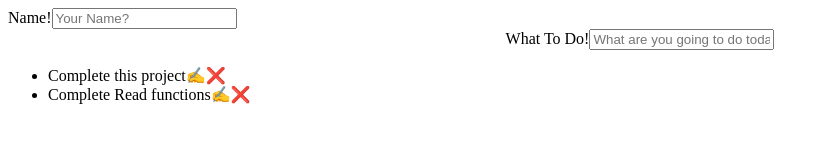
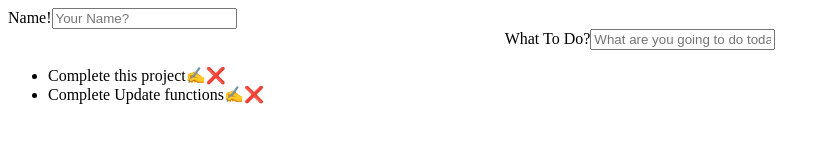
Before and after one commit to taehwan920/react-todo, a React (Create React App) app: page / in a window 1280 px wide. Shown: the top 160 px of the page, without its empty margins (0-830 px from the left). Built offline with nearby package versions, Linux system fonts and the light colour scheme.

Commit message:
Complete WriteToDo Component / Some D&C
WriteToDo컴포넌트가 완료됨. App컴포넌트의 메소드 및 YourName메소드의 리팩토링도 다소 있음.

```diff
--- a/src/App.js
+++ b/src/App.js
@@ -1,46 +1,9 @@
 import React from 'react';
 import HelloName from './components/HelloName';
 import YourName from './components/YourName';
+import ReadToDo from './components/ReadToDo';
+import WriteToDo from './components/WriteToDo';
 
-
-class WriteToDo extends React.Component {
-    render() {
-        return (
-            <center className="centerForWriting">
-                <form action="" className="WriteToDo">
-                    <label>
-                        What To Do!
-                        <input type="text" placeholder="What are you going to do today?" />
-                    </label>
-                </form>
-            </center>
-        )
-    }
-}
-
-class ReadToDo extends React.Component {
-    render() {
-        console.log('ReadToDo render')
-        const arrData = this.props.data
-        let toDoList = [];
-        arrData.map(item =>
-            toDoList.push(
-                <li className="toDo" data-id={item.id}>
-                    {item.toDo}
-                    <span role="img" aria-label="writing hand" className="toDo_btn">✍</span>
-                    <span role="img" aria-label="cross mark" className="toDo_btn">❌</span>
-                </li>
-            )
-        );
-        return (
-            <article className="toDoList" >
-                <ul>
-                    {toDoList}
-                </ul>
-            </article>
-        )
-    }
-}
 
 class App extends React.Component {
     state = {
@@ -52,7 +15,7 @@ class App extends React.Component {
             },
             {
                 id: 2,
-                toDo: 'Complete Read functions'
+                toDo: 'Complete Update functions'
             }
         ]
     }
@@ -61,29 +24,33 @@ class App extends React.Component {
         if (this.state.userName) {
             return <HelloName name={this.state.userName}></HelloName>
         };
-        return <YourName onSubmit={
-            function (str_name) {
-                this.setState({ userName: str_name })
-            }.bind(this)
-        }></YourName >
+        return <YourName
+            onSubmit={
+                function (strName) {
+                    this.setState({ userName: strName })
+                }.bind(this)}>
+        </YourName >
     }
 
     render() {
         return (
             <main className="App">
                 {this.isRegistered()}
-                <WriteToDo></WriteToDo>
+                <WriteToDo onSubmit={function (strToDo) {
+                    const toDos = this.state.toDos;
+                    const newToDo = {
+                        id: toDos.length + 1,
+                        toDo: strToDo
+                    }
+                    const addNewToDo = toDos.concat(newToDo);
+                    this.setState({ toDos: addNewToDo })
+                }.bind(this)}></WriteToDo>
                 <ReadToDo data={this.state.toDos}></ReadToDo>
             </main>
         )
     }
 }
 
-//이름 입력할 form
-//input
-//todo입력할 form
-//input
-//이름이 입력됐을 때 인사 문구 출력하는 영역
 //todo가 입력됐을 떄 todo 리스트 출력하는 영역(RUD 구현)
 
 
--- /dev/null
+++ b/src/components/ReadToDo.js
@@ -0,0 +1,27 @@
+import React from 'react';
+
+class ReadToDo extends React.Component {
+    render() {
+        console.log('ReadToDo render')
+        const arrData = this.props.data
+        let toDoList = [];
+        arrData.map(item =>
+            toDoList.push(
+                <li className="toDo" key={item.id}>
+                    {item.toDo}
+                    <span role="img" aria-label="writing hand" className="toDo_btn">✍</span>
+                    <span role="img" aria-label="cross mark" className="toDo_btn">❌</span>
+                </li>
+            )
+        );
+        return (
+            <article className="toDoList" >
+                <ul>
+                    {toDoList}
+                </ul>
+            </article>
+        )
+    }
+};
+
+export default ReadToDo;
--- /dev/null
+++ b/src/components/WriteToDo.js
@@ -0,0 +1,23 @@
+import React from 'react';
+
+class WriteToDo extends React.Component {
+    render() {
+        return (
+            <center className="centerForWriting">
+                <form action="/" method="post" className="WriteToDo" autoComplete="none"
+                    onSubmit={function (e) {
+                        e.preventDefault();
+                        this.props.onSubmit(e.target.WriteToDo.value);
+                        e.target.WriteToDo.value = '';
+                    }.bind(this)}>
+                    <label>
+                        What To Do?
+                        <input name="WriteToDo" type="text" placeholder="What are you going to do today?" />
+                    </label>
+                </form>
+            </center>
+        )
+    }
+};
+
+export default WriteToDo;
--- a/src/components/YourName.js
+++ b/src/components/YourName.js
@@ -7,11 +7,11 @@ class YourName extends React.Component {
                 <form action="/" method="post" className="yourName" autoComplete="none"
                     onSubmit={function (e) {
                         e.preventDefault();
-                        this.props.onSubmit(e.target.name.value);
+                        this.props.onSubmit(e.target.name.value)
                     }.bind(this)}>
                     <label>
                         Name!
-              <input type="text" placeholder="Your Name?" name="name" />
+              <input name="name" type="text" placeholder="Your Name?" />
                     </label>
                 </form>
             </header >
```
